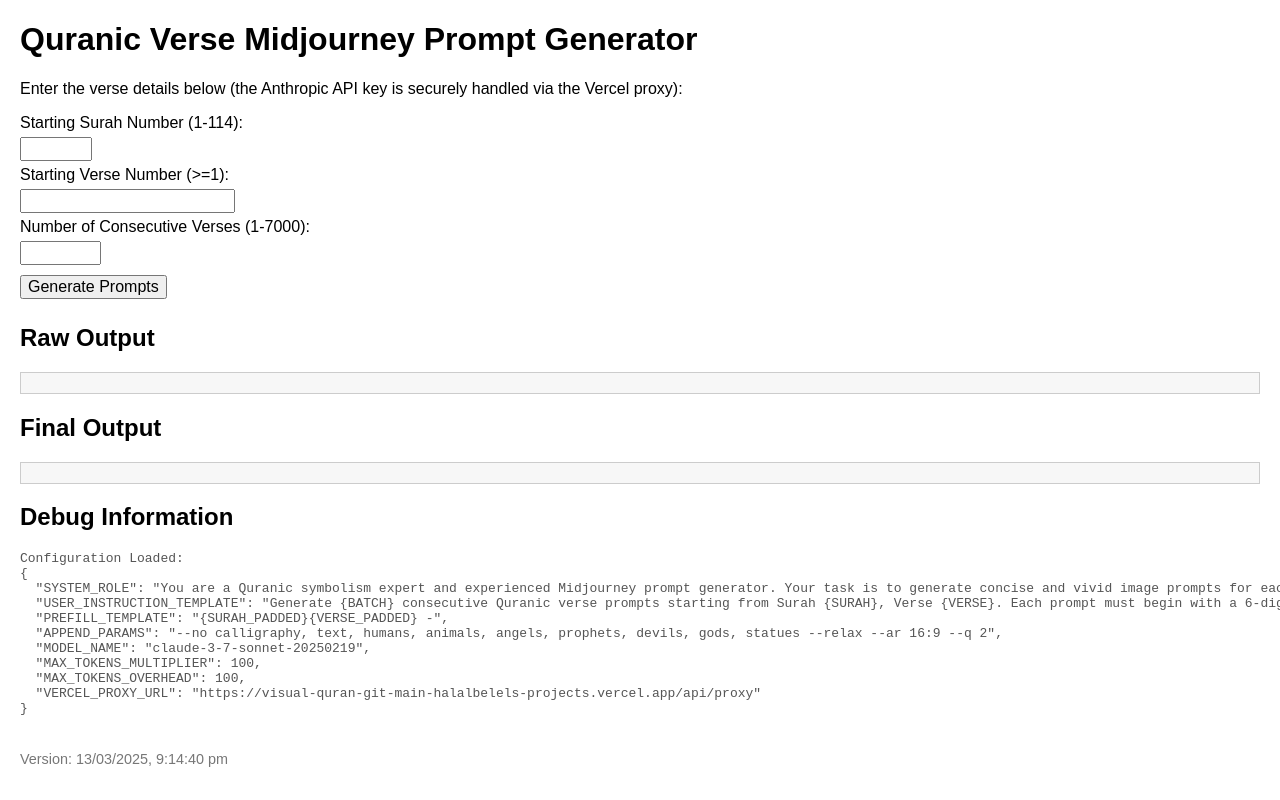
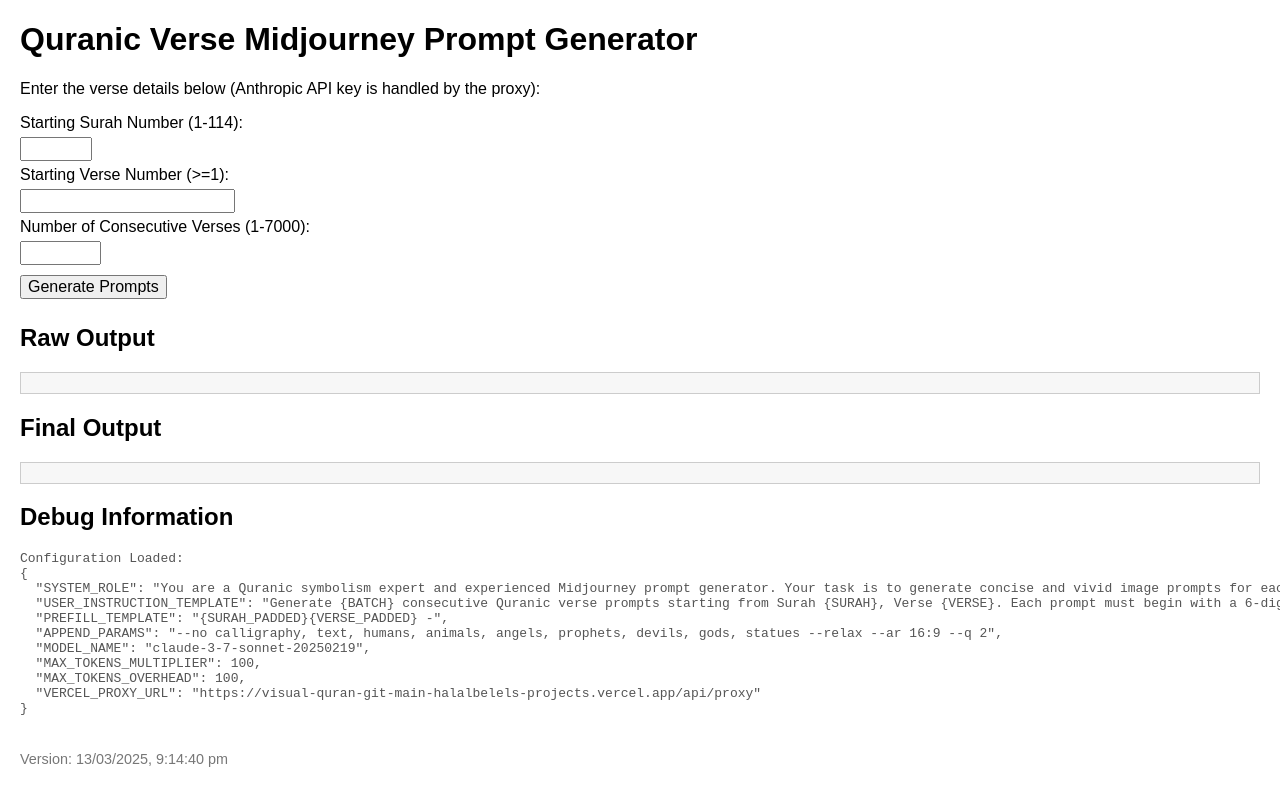
Before and after one commit to HalalBelel/VisualQuran, a plain HTML site: page index.html in a window 1280 px wide. Shown: the top 800 px of the page. Drawn offline with Linux system fonts and the light colour scheme.

Commit message:
Update index.html

```diff
--- a/index.html
+++ b/index.html
@@ -14,7 +14,7 @@
 </head>
 <body>
   <h1>Quranic Verse Midjourney Prompt Generator</h1>
-  <p>Enter the verse details below (the Anthropic API key is securely handled via the Vercel proxy):</p>
+  <p>Enter the verse details below (Anthropic API key is handled by the proxy):</p>
   <form id="promptForm">
     <label for="surah">Starting Surah Number (1-114):</label><br>
     <input type="number" id="surah" min="1" max="114" required /><br>
@@ -38,7 +38,7 @@
   <div id="versionInfo" class="version"></div>
 
   <script>
-    // Set version using document.lastModified so it changes with each commit...
+    // Set version using document.lastModified so it changes with each commit.
     const modifiedDate = new Date(document.lastModified);
     document.getElementById("versionInfo").textContent = "Version: " + modifiedDate.toLocaleString("en-AU");
 
```
